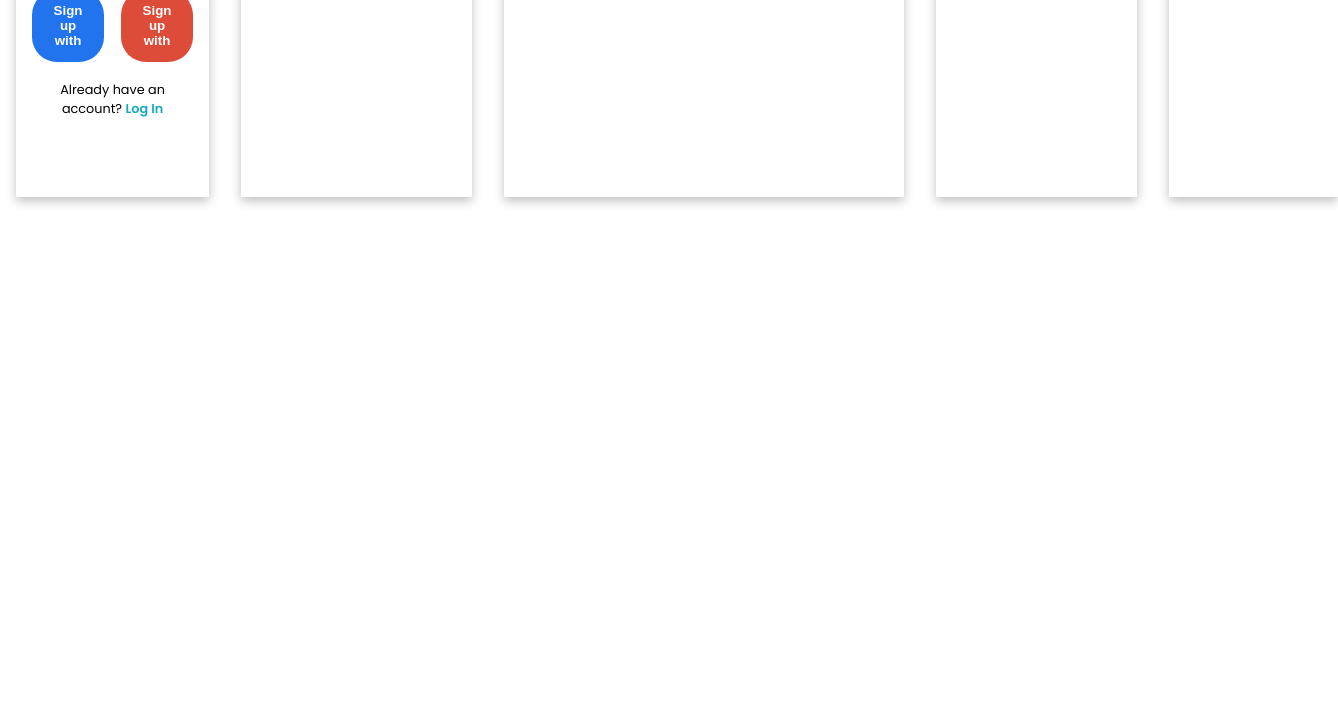
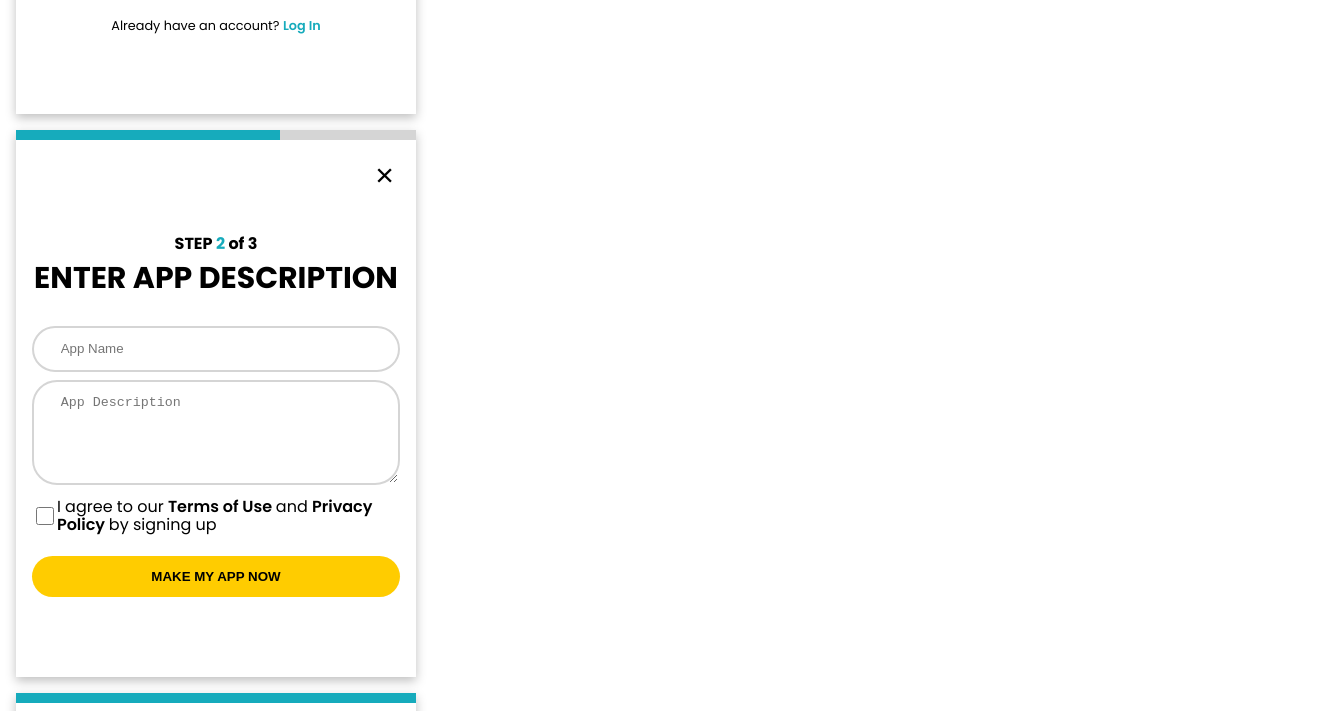
Before and after one commit to YizYah/pivotate, a website built with webpack: page src/dialogs.html in a window 1280 px wide. Shown: the part 576-1287 px from the top of the page, 1338 px wide, since content can reach past the window. Before the commit the page ends 800 px from the top, so only its background shows below. Built offline with nearby package versions, Linux system fonts and the light colour scheme.

Commit message:
Feat: remove flex

```diff
--- a/src/dialogs.html
+++ b/src/dialogs.html
@@ -57,7 +57,7 @@
     <link rel="stylesheet" href="../build/css/app.bundle.css" />
   </head>
 
-  <body class="flex">
+  <body>
     <!-- header -->
 
     <div class="dialog dialog__bordered text-center">
```
